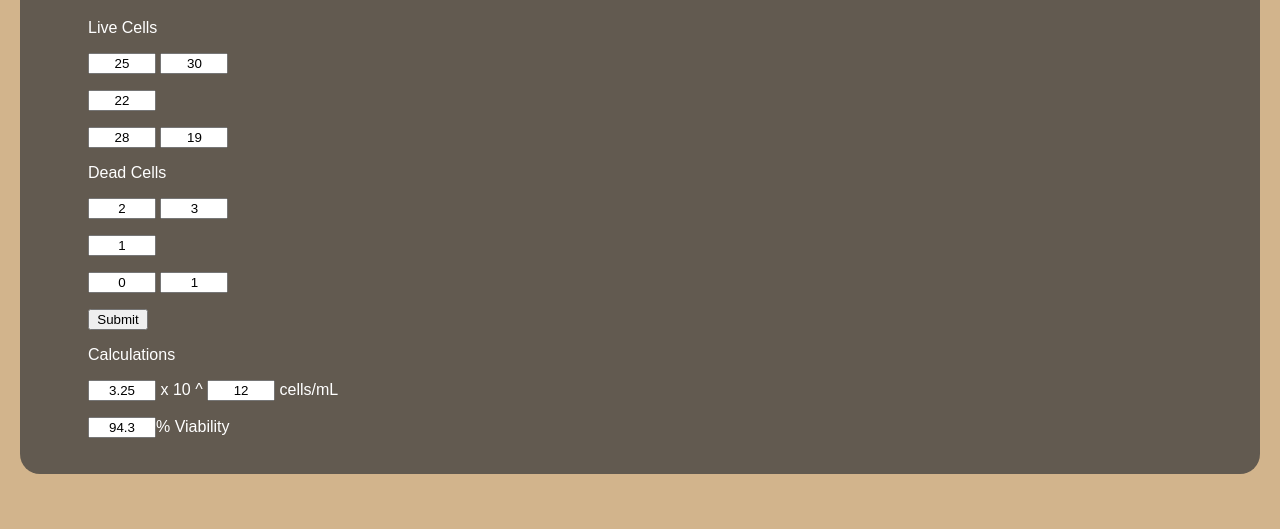
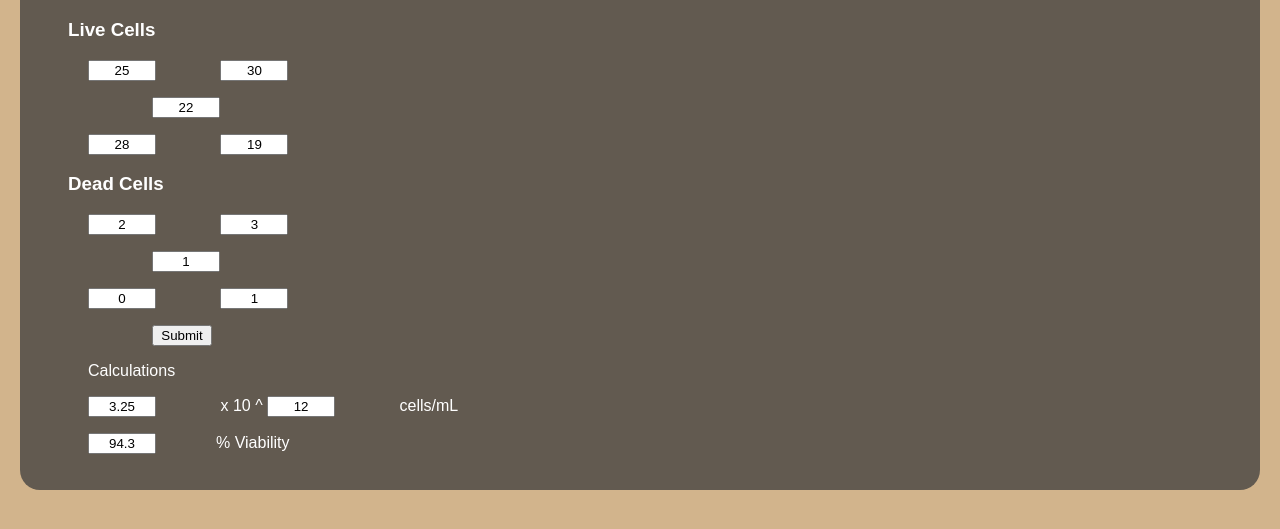
Before and after one commit to nomdebrew/Jeast-Pitch, a plain HTML site: page sprint_1/counting.html in a window 1280 px wide. Shown: the part 161-690 px from the top of the page. Drawn offline with Linux system fonts and the light colour scheme.

Commit message:
formatting update

```diff
--- a/sprint_1/counting.html
+++ b/sprint_1/counting.html
@@ -19,20 +19,20 @@
 
 	<div class="content">
 		<h1>Cell Counting</h1>
-		<p>Live Cells</p>
+		<h3>Live Cells</h3>
 			<p><input type="text" name="live1" value="25">
 			<input type="text" name="live2" value="30"></p>
-			<p><input type="text" name="live3" value="22"></p>
+			<p>&emsp;&emsp;&emsp;&emsp;<input type="text" name="live3" value="22"></p>
 			<p><input type="text" name="live4" value="28">
 			<input type="text" name="live5" value="19"></p>
 		</p>
-		<p>Dead Cells</p>
+		<h3>Dead Cells</h3>
 			<p><input type="text" name="dead1" value="2">
 			<input type="text" name="dead2" value="3"></p>
-			<p><input type="text" name="dead3" value="1"></p>
+			<p>&emsp;&emsp;&emsp;&emsp;<input type="text" name="dead3" value="1"></p>
 			<p><input type="text" name="dead4" value="0">
 			<input type="text" name="dead5" value="1"></p>
-		<p><input type="submit" value="Submit"></p>
+		<p>&emsp;&emsp;&emsp;&emsp;<input type="submit" value="Submit"></p>
 
 		<p>Calculations</p>
 			<p><input type="text" value="3.25"> x 10 ^ <input type="text" value="12"> cells/mL</p>
--- a/sprint_1/primary.css
+++ b/sprint_1/primary.css
@@ -94,4 +94,5 @@ p {
 input {
 	text-align: center;
 	width: 60px;
+	margin-right: 60px;
 }
```
Also changed, not shown: sprint_1/propagation.html (+2 -2 lines), sprint_1/images/Screenshot_2018-10-15_12-25-17.png (added).
